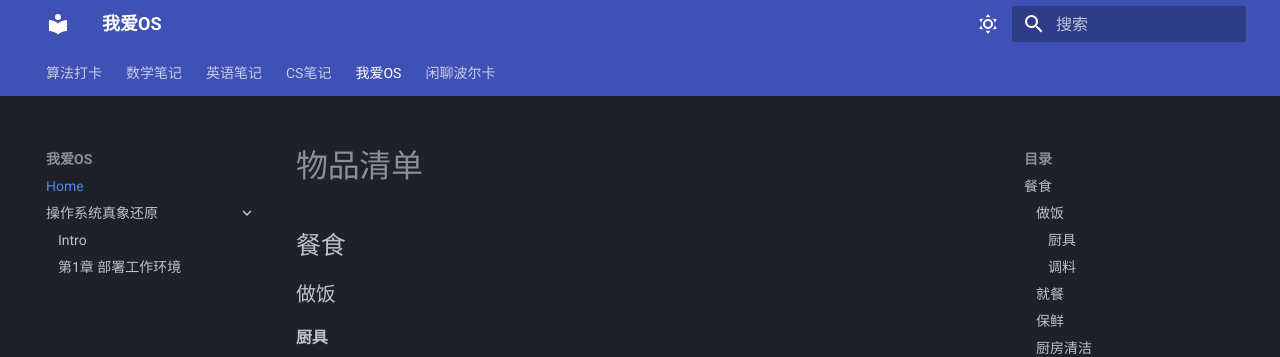
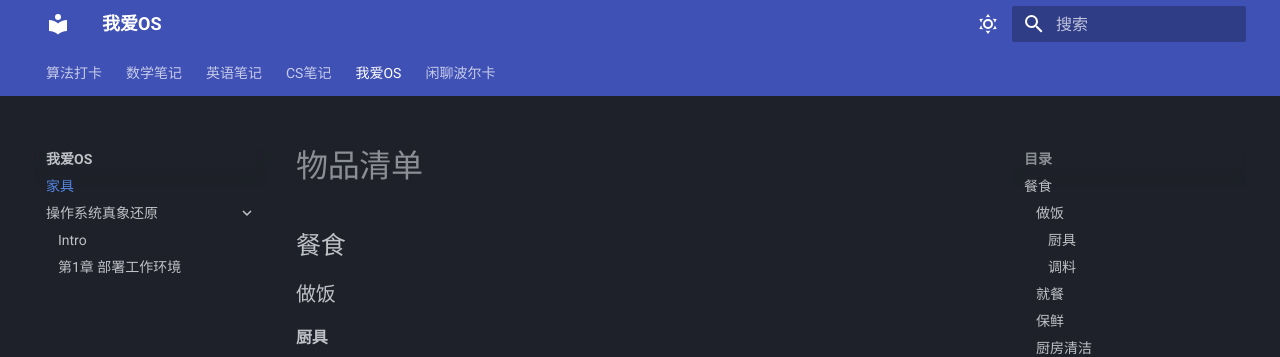
Before and after one commit to Haohahahaha/os, an MkDocs documentation site: the page built from docs/置办家具.md, in a window 1280 px wide. Shown: the top 357 px of the page. Built offline with MkDocs 1.6.1 and Material for MkDocs 9.7.7, drawn with Linux system fonts in a browser that asks for light colours.

Commit message:
2022-12-09_11:44:31 update

```diff
--- a/mkdocs.yml
+++ b/mkdocs.yml
@@ -31,8 +31,8 @@ nav:
   - 英语笔记: http://eng.haohaha.cn
   - CS笔记: http://cs.haohaha.cn
   - 我爱OS:
-#   - Home: index.md
-    - Home: 置办家具.md
+    - Home: index.md
+    - 家具: 置办家具.md
     - 操作系统真象还原:
       - Intro: mkOS/intro.md
       - 第1章 部署工作环境: mkOS/1.md
```
